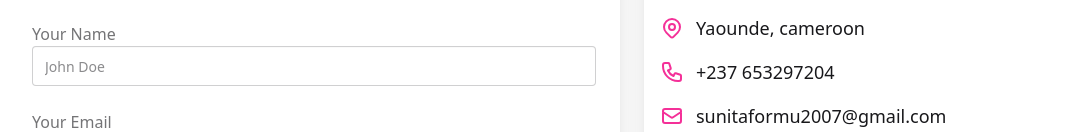
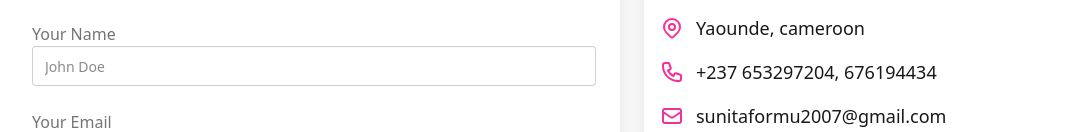
Before and after one commit to sunitaformu2007-svg/RoomateConnect, a React (Vite) app: page /contact in a window 1280 px wide. Shown: the part 238-370 px from the top of the page, without its empty margins (8-1084 px from the left). Built offline with nearby package versions, Linux system fonts and the light colour scheme; no server answers.

Commit message:
added contact information

```diff
--- a/src/pages/ContactUs.jsx
+++ b/src/pages/ContactUs.jsx
@@ -442,7 +442,7 @@ function App() {
                       d="M3 5a2 2 0 012-2h3.28a1 1 0 01.948.684l1.498 4.493a1 1 0 01-.502 1.21l-2.257 1.13a11.042 11.042 0 005.516 5.516l1.13-2.257a1 1 0 011.21-.502l4.493 1.498a1 1 0 01.684.949V19a2 2 0 01-2 2h-1C9.716 21 3 14.284 3 6V5z"
                     />
                   </svg>
-                  <p className="text-lg">+237 653297204</p>
+                  <p className="text-lg">+237 653297204, 676194434</p>
                 </div>
                 <div className="flex items-center space-x-3">
                   <svg
```
